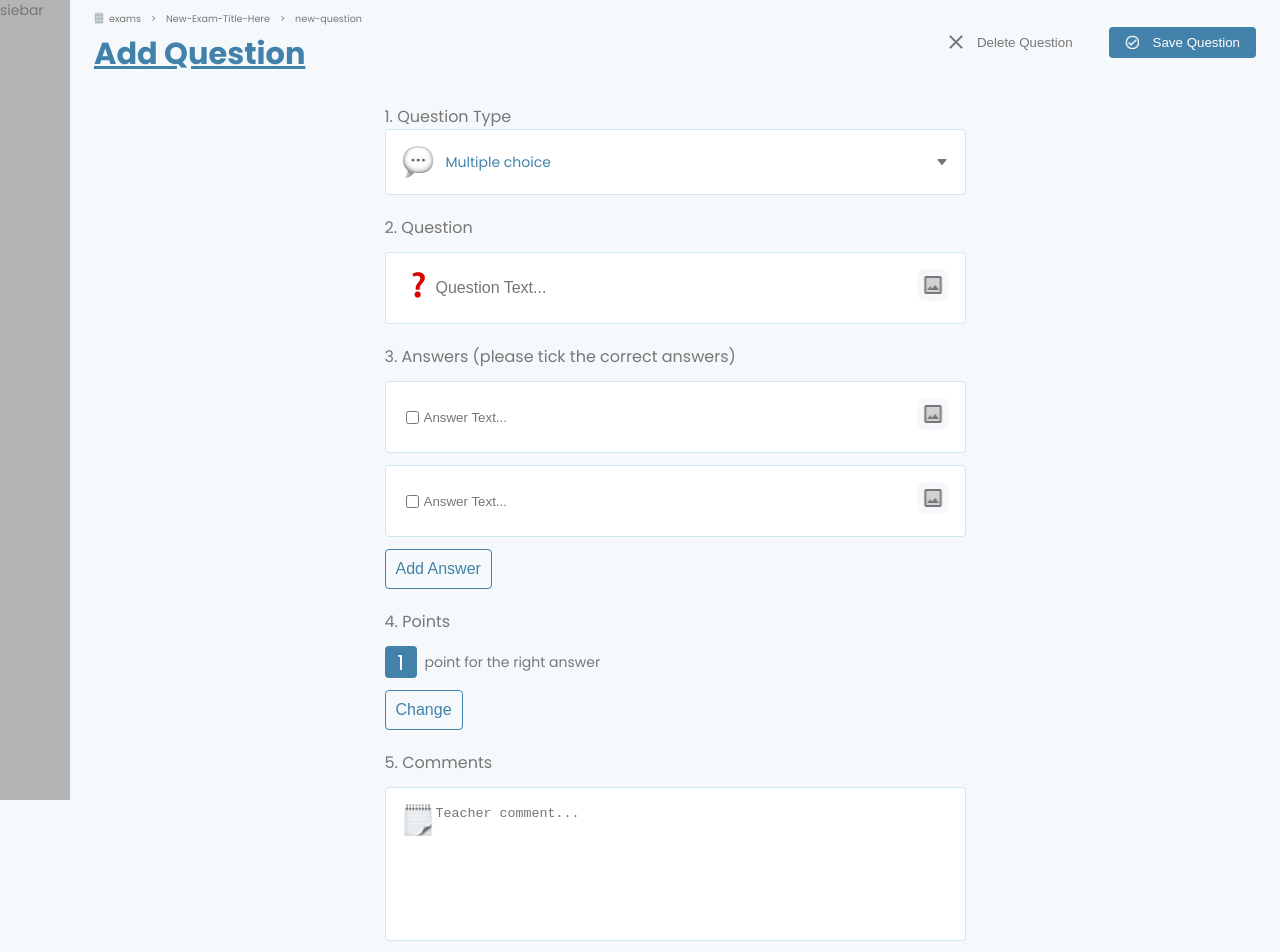
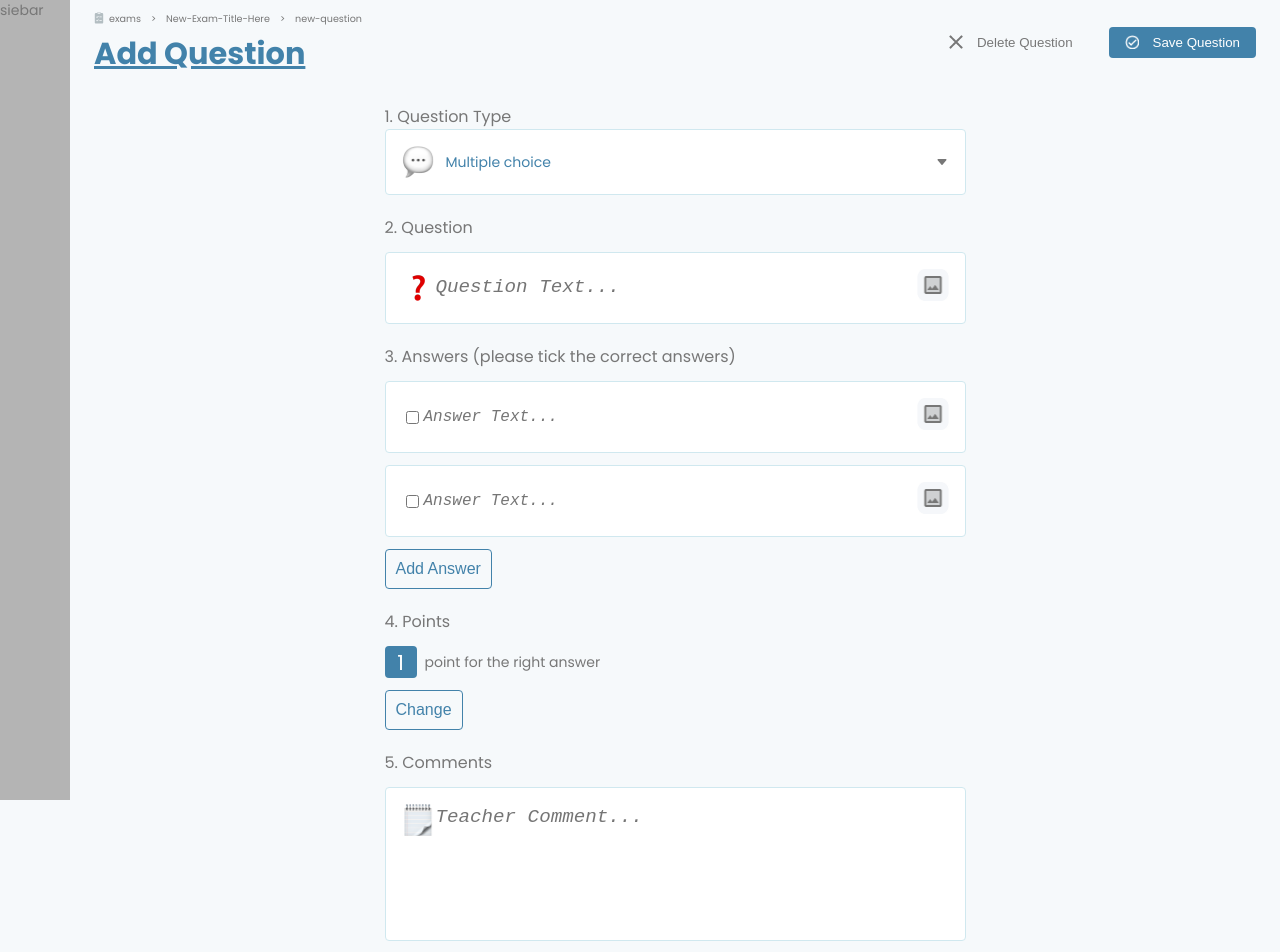
Before and after one commit to AntonKramarenko/questions-board, a React (Create React App) app: page /exams/New-Exam-Title-Here/new-question in a window 1280 px wide. Shown: the top 952 px of the page. Built offline with nearby package versions, Linux system fonts and the light colour scheme.

Commit message:
change textarea setting

```diff
--- a/src/components/componentsPage/CeateQuestion/CeateQuestion.tsx
+++ b/src/components/componentsPage/CeateQuestion/CeateQuestion.tsx
@@ -6,6 +6,7 @@ import './CeateQuestion.scss'
 
 export const CeateQuestion = () => {
   const [questonType,setType] = useState<string>('Multiple choice')
+
 
   return (
     <div className='ceateQuestion'>
--- a/src/components/componentsUI/InputQuestion/InputQuestion.scss
+++ b/src/components/componentsUI/InputQuestion/InputQuestion.scss
@@ -1,4 +1,5 @@
 @import '../../../styles/colors.scss';
+@import '../../../styles/fonts.scss';
 @import '../../../styles/main.scss';
 
 .inputQuestion{
@@ -11,6 +12,28 @@ border-radius: $radius;
 
     &__header{
         display: flex;
+        align-items: center;
+
+        textarea{
+            display: flex;
+            align-items: center;
+            width: 100%;
+            height: 32px;
+            border: none;
+            outline: none;
+            color: $color-primary-active;
+            font-weight: 400;
+            font-size: 1rem;
+            resize: none;
+            line-height: 27px;
+            text-transform: capitalize;
+        }
+
+        textarea::placeholder{
+            font-weight: 400;
+            font-size: 1.2rem;
+            font-style: $font-style;
+        }
 
         img{
             width: 32px;
@@ -21,15 +44,4 @@ border-radius: $radius;
             display: none;
         }
     }
-
-input{
-    display: flex;
-    flex-wrap: wrap;
-    width: 100%;
-    border: none;
-    outline: none;
-    color: $color-primary;
-    font-weight: 400;
-    font-size: 1rem;
 }
-}
--- a/src/components/componentsUI/InputQuestion/InputQuestion.tsx
+++ b/src/components/componentsUI/InputQuestion/InputQuestion.tsx
@@ -20,12 +20,16 @@ const revokeEventFiles =(files:any) =>{
     Array.from(files).map((file:any) => URL.revokeObjectURL(file))
 }
 
+function auto_grow(e:any) {
+  e.target.style.height = '32px';
+  e.target.style.height = `${e.target.scrollHeight}px`;
+}
 
   return (
     <div className='inputQuestion'>
       <div className="inputQuestion__header">
         <img src={QuestionLogo} alt='' />
-        <input placeholder='Question Text...' required />
+        <textarea placeholder='Question Text...' required wrap='soft' onChange={(e)=>auto_grow(e)}/>
         <input type="file" id={`file-uploader-question`} multiple onChange={(e)=> readFile(e)}/>
             <label htmlFor={`file-uploader-question`}>
               <img src={InputLogo} alt="" />
--- a/src/components/componentsUI/TeacherComments/TeacherComments.scss
+++ b/src/components/componentsUI/TeacherComments/TeacherComments.scss
@@ -1,5 +1,6 @@
 @import '../../../styles/main.scss';
 @import '../../../styles/colors.scss';
+@import '../../../styles/fonts.scss';
 
 .teacherComments{
     background-color: $color-primary-ligth;
@@ -20,5 +21,15 @@
         height: 120px;
         border: none;
         outline: none;
+        color: $color-primary-active;
+        font-weight: 400;
+        font-size: 1rem;
+        text-transform: capitalize;
+    }
+
+    textarea::placeholder{
+        font-weight: 400;
+        font-size: 1.2rem;
+        font-style: $font-style;
     }
 }
--- a/src/components/componentsUI/UniversalInput/UniversalInput.scss
+++ b/src/components/componentsUI/UniversalInput/UniversalInput.scss
@@ -1,9 +1,32 @@
 @import '../../../styles/main.scss';
+@import '../../../styles/colors.scss';
+@import '../../../styles/fonts.scss';
 
 .universalInput{
         display: flex;
         align-items: center;
         width: 100%;
+
+        textarea{
+            display: flex;
+            align-items: center;
+            width: 100%;
+            height: 30px;
+            border: none;
+            outline: none;
+            color: $color-primary-active;
+            font-weight: 400;
+            font-size: 1rem;
+            resize: none;
+            line-height: 27px;
+            text-transform: capitalize;
+        }
+
+        textarea::placeholder{
+            font-weight: 400;
+            font-size: 1rem;
+            font-style: $font-style;
+        }
 
         input{
             border: none;
--- a/src/components/componentsUI/UniversalInput/UniversalInput.tsx
+++ b/src/components/componentsUI/UniversalInput/UniversalInput.tsx
@@ -24,9 +24,13 @@ const revokeEventFiles =(files:any) =>{
     Array.from(files).map((file:any) => URL.revokeObjectURL(file))
 }
 
+function auto_grow(e:any) {
+  e.target.style.height = '32px';
+  e.target.style.height = `${e.target.scrollHeight}px`;
+}
   return (
     <div className='universalInput'>
-            <input type="text"  placeholder={placeholder}/>
+            <textarea wrap='soft' placeholder={placeholder} onChange={(e)=> auto_grow(e)}/>
             <input type="file" id={`file-uploader${placeholder}${id}`} multiple onChange={(e)=> readFile(e)}/>
             <label htmlFor={`file-uploader${placeholder}${id}`}>
               <img src={InputLogo} alt="" />
--- a/src/pages/AddQuestionPage/AddQuestionPage.tsx
+++ b/src/pages/AddQuestionPage/AddQuestionPage.tsx
@@ -4,7 +4,10 @@ import { CeateQuestion } from '../../components/componentsPage/CeateQuestion'
 import { PageHeader } from '../../components/componentsPage/PageHeader'
 import './AddQuestionPage.scss'
 
-export const AddQuestionPage = () => {
+interface IAddQuestionPage{
+}
+
+export const AddQuestionPage:React.FC<IAddQuestionPage> = () => {
   const navigate = useNavigate()
 
   const clickRejectHandler =()=>{
--- a/src/pages/NewExam/NewExam.tsx
+++ b/src/pages/NewExam/NewExam.tsx
@@ -1,22 +1,23 @@
-import React from 'react'
+import React, { useState } from 'react'
 import { ExamInfo } from '../../components/componentsPage/ExamInfo'
 import { PageHeader } from '../../components/componentsPage/PageHeader'
 import { SchoolsBoard } from '../../components/componentsPage/SchoolsBoard'
 import './NewExam.scss'
 
 export const NewExam = () => {
+  const [examTitle,setExamTitle] = useState<string>('New Exam Title Here')
 
   return (
     <section className='newExam'>
         <PageHeader
-          title='New Exam Title Here'
+          title={examTitle}
           clickReject={console.log}
           clickApprove={console.log}
           titleReject='Delete Exam'
           titleApprove='Save Exam'
         />
         <div className="newExam__info">
-          <ExamInfo/>
+          <ExamInfo />
           <SchoolsBoard/>
         </div>
      </section>
```
Lines whose indentation alone changed are shown as unchanged.
